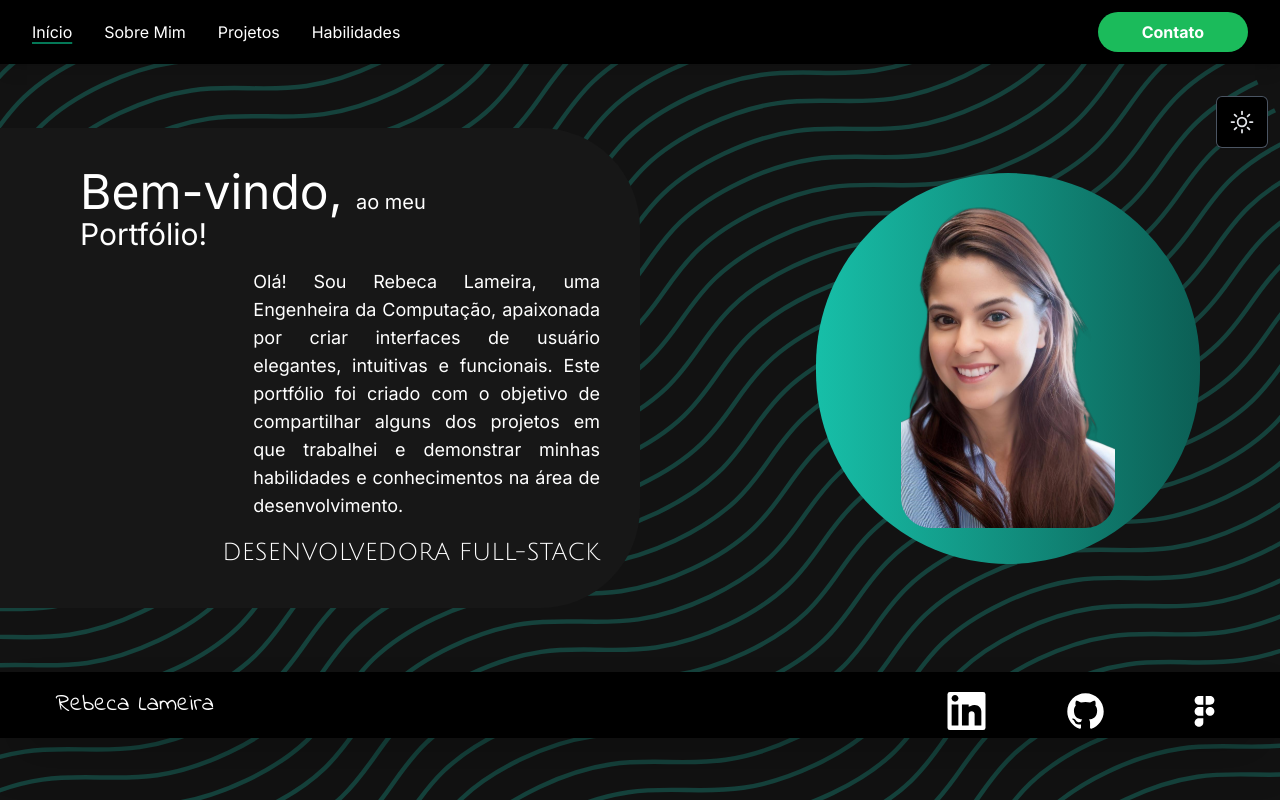
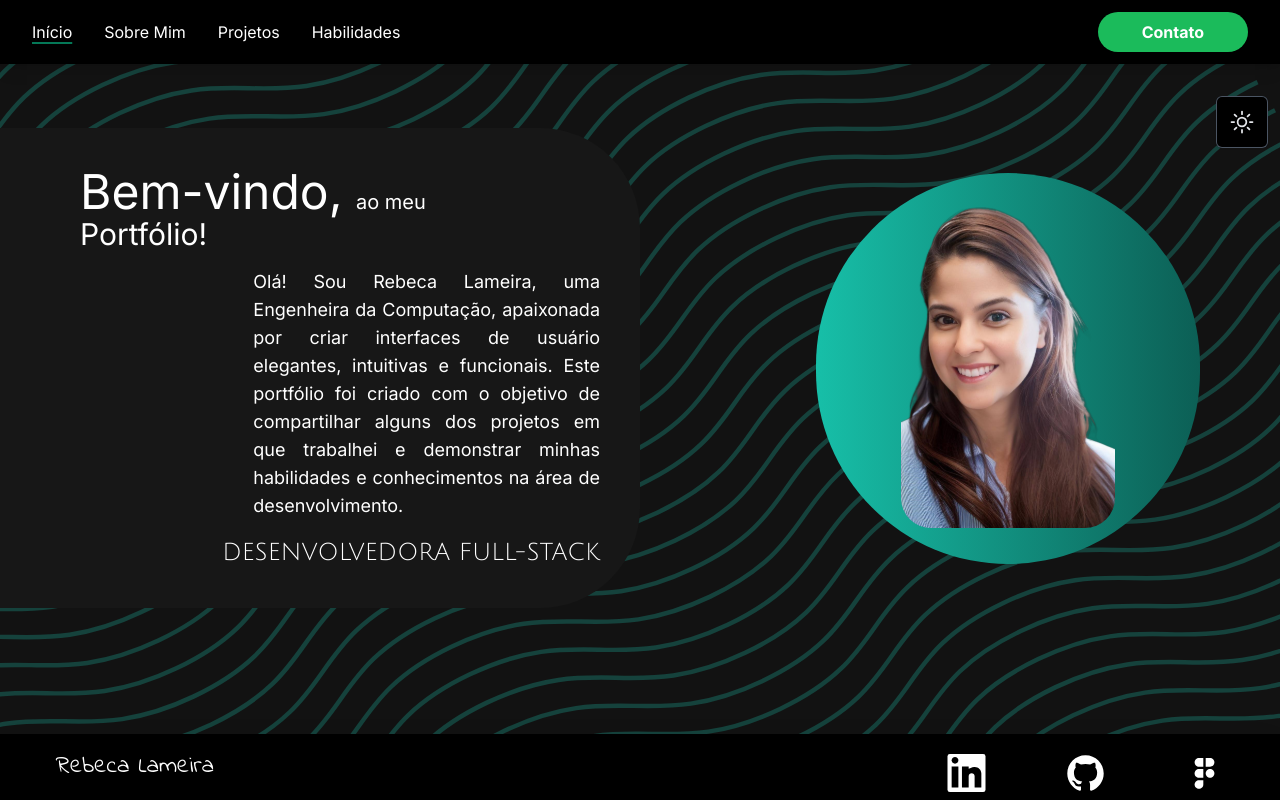
Before and after one commit to RebecaLameira/my-portfolio, a Next.js app: page / in a window 1280 px wide. Built offline with nearby package versions, Linux system fonts and the light colour scheme.

Commit message:
Correction

```diff
--- a/components/Footer/Footer.tsx
+++ b/components/Footer/Footer.tsx
@@ -8,7 +8,7 @@ const indieFont = Indie_Flower({
 
 const Footer = () => {
   return (
-    <div className="box relative bottom-0 flex w-full items-center justify-between bg-white px-14 py-2 shadow-inner dark:border-none dark:bg-black dark:shadow-2xl lg:justify-center">
+    <div className="box fixed bottom-0 flex w-full items-center justify-between bg-white px-14 py-2 shadow-inner dark:border-none dark:bg-black dark:shadow-2xl lg:relative lg:justify-center">
       <span className={`${indieFont.className} text-2xl lg:hidden`}>
         Rebeca Lameira
       </span>
```
